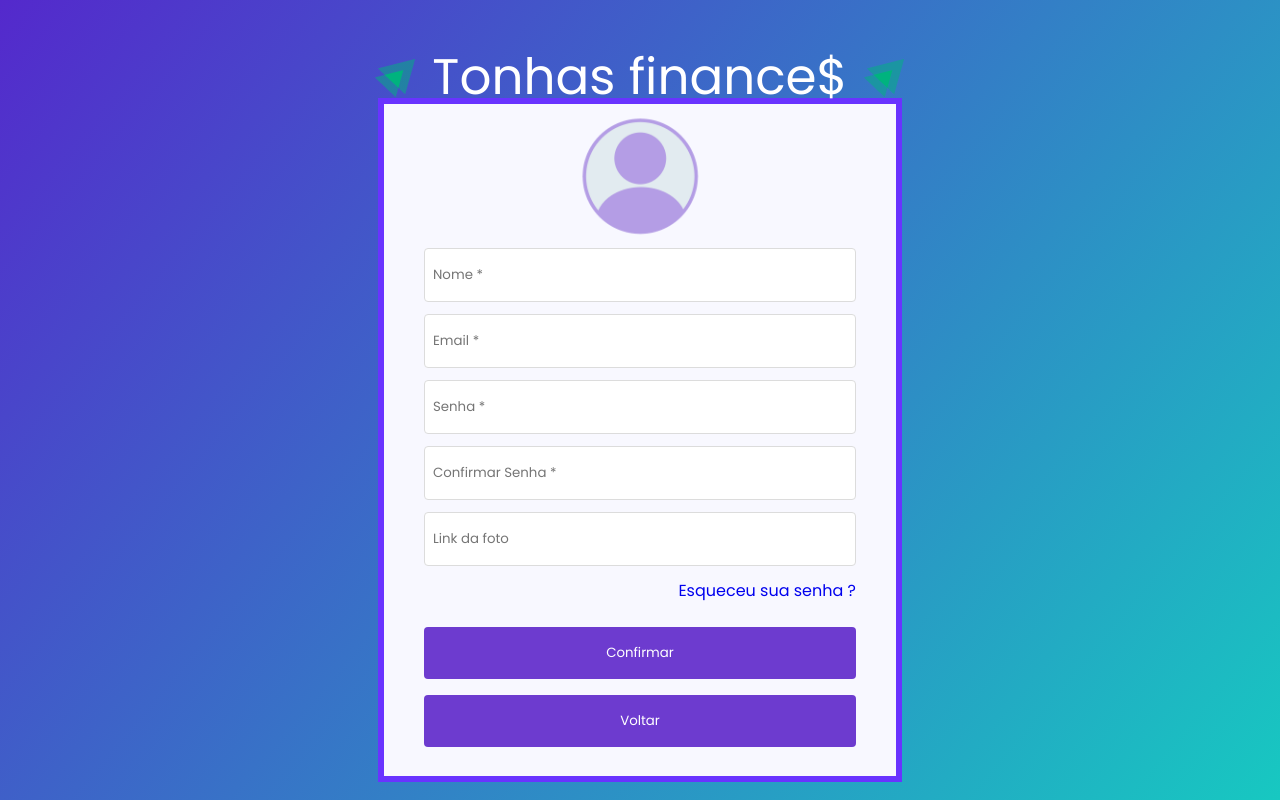
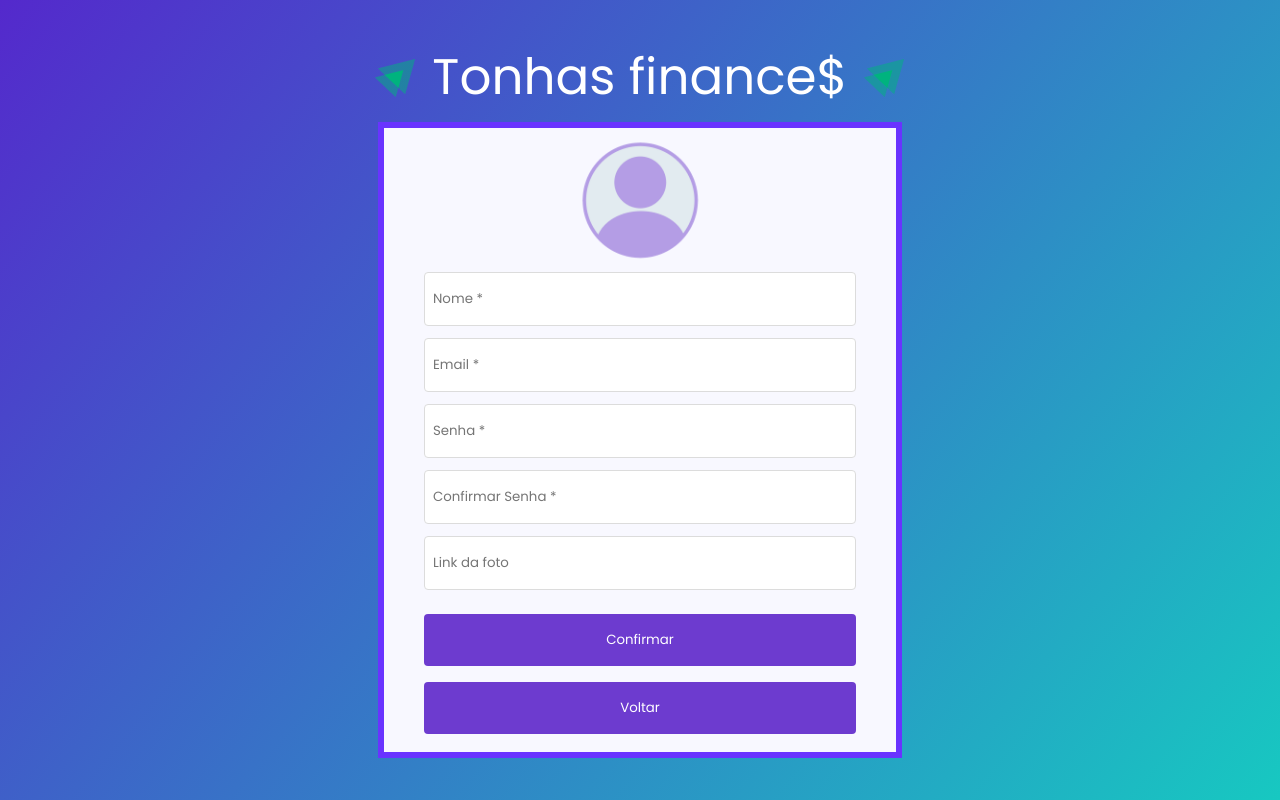
Before and after one commit to antonio-ricardo/tonhas-finances-react, a React (Create React App) app: page /singup in a window 1280 px wide. Built offline with nearby package versions, Linux system fonts and the light colour scheme.

Commit message:
feat: removing forgotPassword in singUp page

```diff
--- a/src/components/SingUpForm/index.tsx
+++ b/src/components/SingUpForm/index.tsx
@@ -59,6 +59,7 @@ export function SingUpForm() {
                 </div>
 
                 <div id='singUpInputsDiv'>
+
                     <input className="singUpInput" type="text" name="name" placeholder="Nome *"/>
 
                     <input className="singUpInput" type="text" name="email" placeholder="Email *" />
@@ -69,7 +70,6 @@ export function SingUpForm() {
 
                     <input className="singUpInput" type="text" name="photoUrl" placeholder="Link da foto" />
 
-                    <a href="./">Esqueceu sua senha ?</a>
                 </div>
 
                 <div id='singUpButtonsDiv'>
--- a/src/components/SingUpForm/styles.ts
+++ b/src/components/SingUpForm/styles.ts
@@ -10,7 +10,7 @@ export const Container = styled.div`
   form {
     background: #f8f8ff;
 
-    height: 42rem;
+    height: 39rem;
     width: 32rem;
     padding-left: 2.5rem;
     padding-right: 2.5rem;
```
